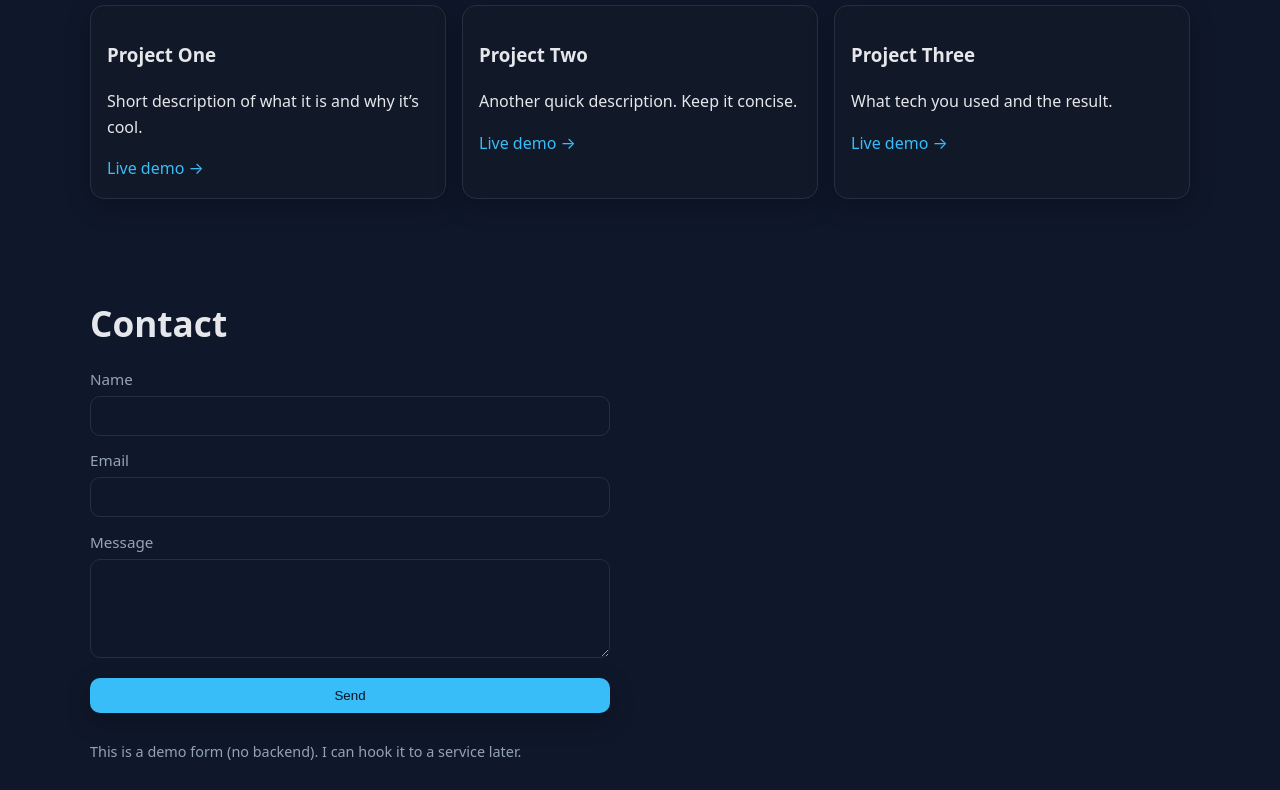
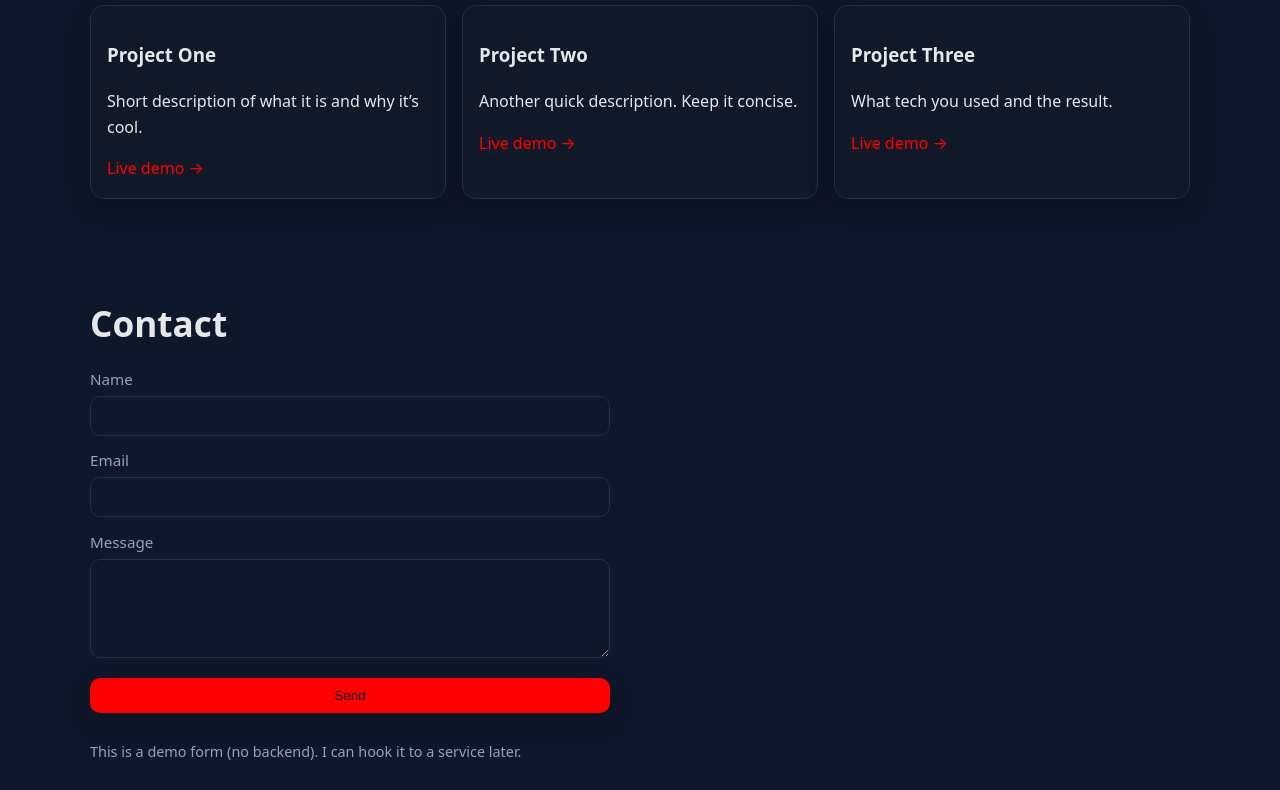
Before and after one commit to Lazeruthh/lazeruth.github.io, a plain HTML site: page index.html in a window 1280 px wide. Shown: the part 737-1527 px from the top of the page. Drawn offline with Linux system fonts and the light colour scheme.

Commit message:
Update styles.css

```diff
--- a/styles.css
+++ b/styles.css
@@ -8,7 +8,7 @@ img { max-width: 100%; display: block; border-radius: 12px; }
   --text: #e5e7eb;      /* gray-200 */
   --muted:#94a3b8;      /* slate-400 */
   --card:#111827;       /* gray-900 */
-  --accent:#38bdf8;     /* sky-400 */
+  --accent:#ff0000;     /* sky-400 */
   --accent-ink:#0b1220;
   --border:#243041;
   --shadow: 0 8px 24px rgba(0,0,0,.25);
```
